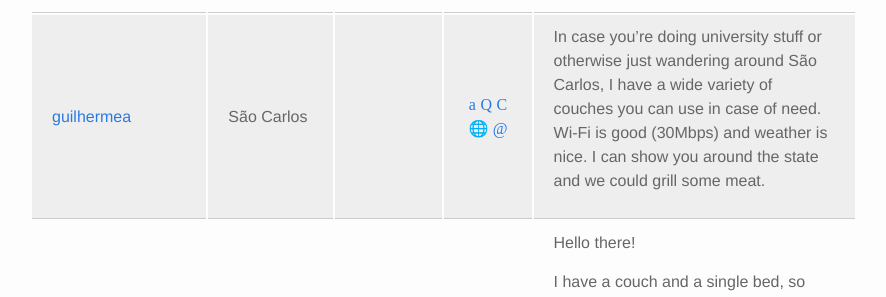
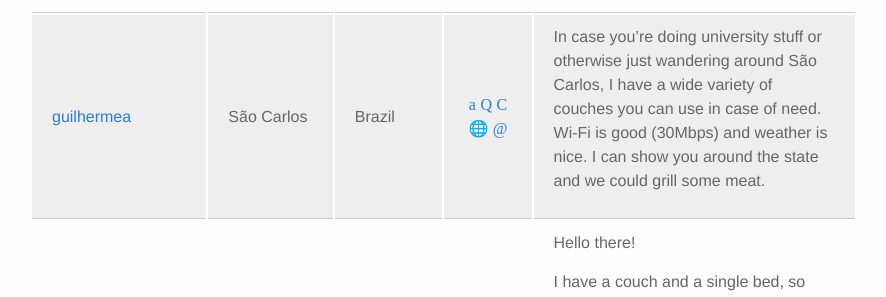
Before and after one commit to hackercouch/hackercouch, a Jekyll site: the page built from index.html, in a window 1280 px wide and 900 px high, scrolled down 2141 px. Shown: the part 152-449 px from the top of the window, without its empty margins (240-1126 px from the left). Built offline with Jekyll 4.4.1, drawn with Linux system fonts in a browser that asks for light colours; some web fonts are replaced.

Commit message:
[fix] Convert country codes to upper case before using
- Still not sure if the spec is case-sensitive

```diff
--- a/_layouts/couch.html
+++ b/_layouts/couch.html
@@ -16,7 +16,8 @@ layout: default
         <div>
             <strong>Location:</strong>
             <span>
-                {% capture location %}{{% if page.region %}}<span>{{page.region}} </span>{{% endif %}}{{% if page.city %}}<span>{{page.city}} </span>{{% endif %}}<span>{{site.data.countries[page.country] | downcase | capitalize}}</span>{% endcapture %}
+                {% assign country = page.country | upcase %}
+                {% capture location %}{{% if page.region %}}<span>{{page.region}} </span>{{% endif %}}{{% if page.city %}}<span>{{page.city}} </span>{{% endif %}}<span>{{site.data.countries[country] | downcase | capitalize}}</span>{% endcapture %}
                 <a href="https://nominatim.openstreetmap.org/search.php?q={{location|strip_html|strip|cgi_escape}}">{{location}}</a>
             </span>
         </div>
--- a/index.html
+++ b/index.html
@@ -24,7 +24,8 @@ layout: default
             </a>
         </td>
         <td>{{couch.city}}</td>
-        <td>{{site.data.countries[couch.country] | downcase | capitalize}}</td>
+        {% assign country = couch.country | upcase %}
+        <td>{{site.data.countries[country] | downcase | capitalize}}</td>
         {% include social.html %}
         <td>
             {% if page.url == '/index.html' %}
```
